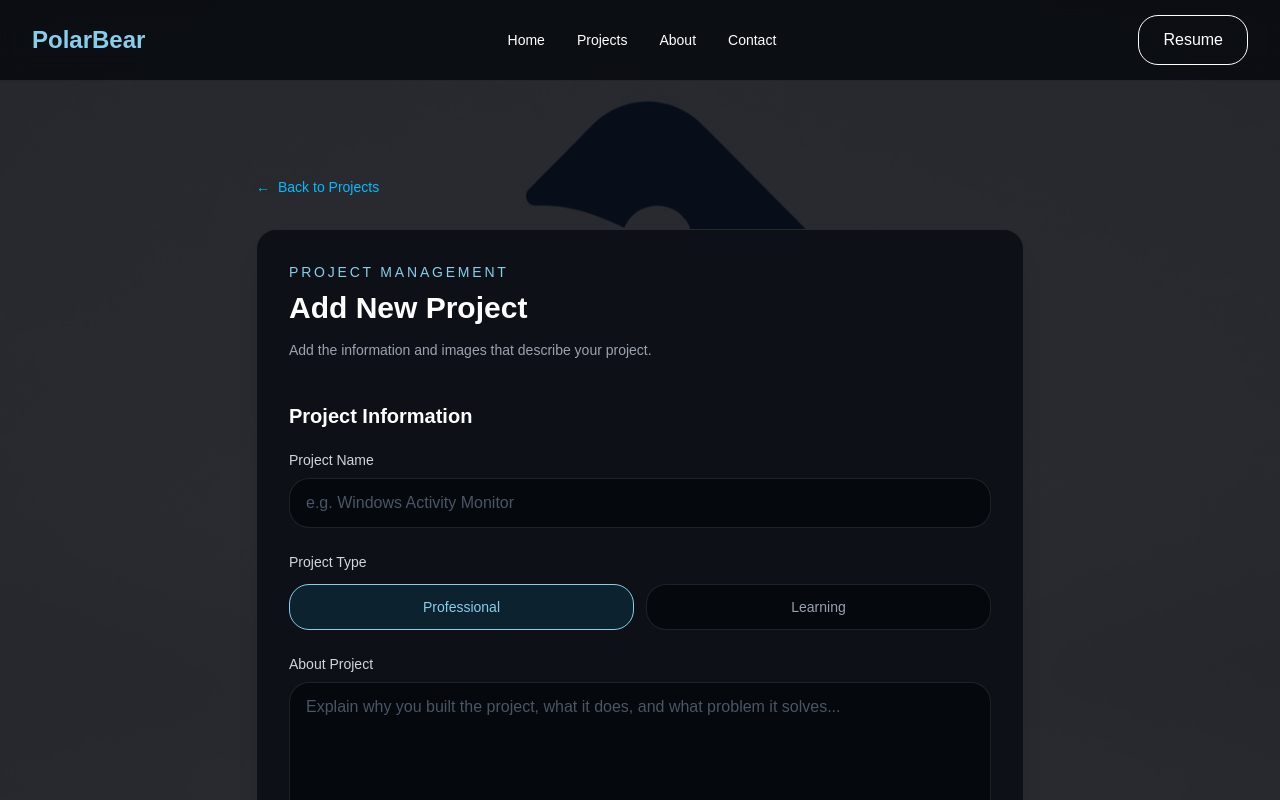
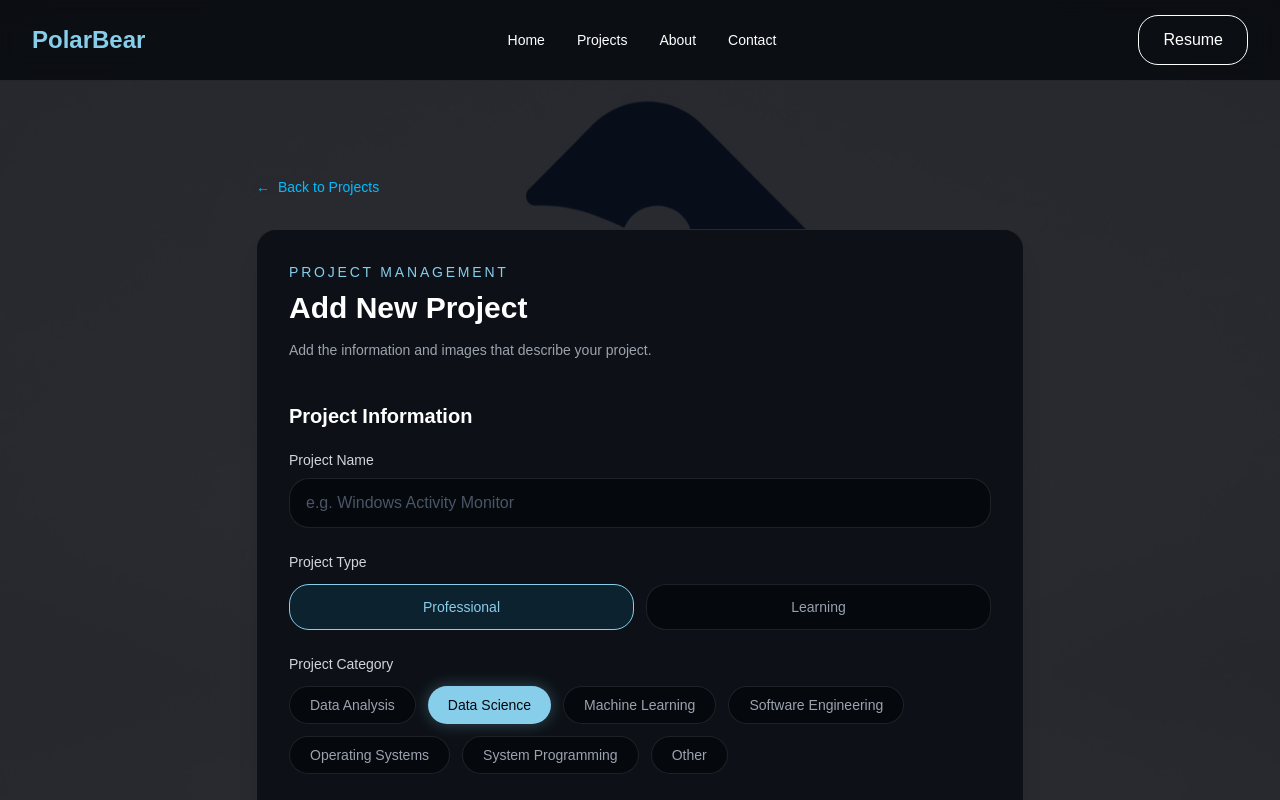
Before and after one commit to AnasMoShams/PolarBear, a Next.js app: page /projects/add in a window 1280 px wide. Shown: the top 800 px of the page. Built offline with nearby package versions, Linux system fonts and the light colour scheme.

Commit message:
restore project category selection

```diff
--- a/src/components/projects/AddProjectForm.tsx
+++ b/src/components/projects/AddProjectForm.tsx
@@ -275,6 +275,29 @@ export default function AddProjectForm() {
             >
               Learning
             </button>
+          </div>
+        </div>
+        {/* Project Category */}
+        <div className="mb-6">
+          <label className="mb-3 block text-sm font-medium text-gray-300">
+            Project Category
+          </label>
+
+          <div className="flex flex-wrap gap-3">
+            {categories.map((item) => (
+            <button
+              key={item}
+              type="button"
+              onClick={() => setCategory(item)}
+              className={`rounded-full px-5 py-2 text-sm font-medium transition-all duration-300 ${
+              category === item
+                ? "bg-[var(--color-primary)] text-[#05080d] shadow-[0_0_15px_rgba(135,206,235,0.3)]"
+                : "border border-[var(--color-border)] bg-[var(--color-background)] text-[var(--color-text-secondary)] hover:border-[var(--color-primary)] hover:text-white"
+              }`}
+            >
+             {item}
+            </button>
+            ))}
           </div>
         </div>
 
```
